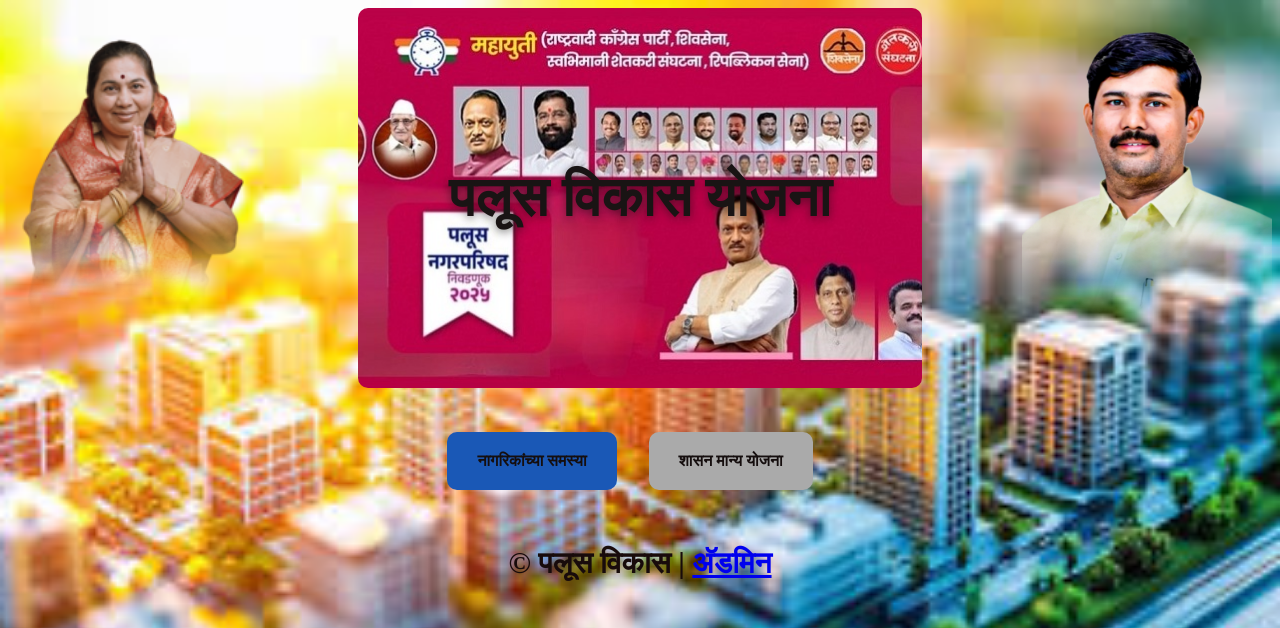
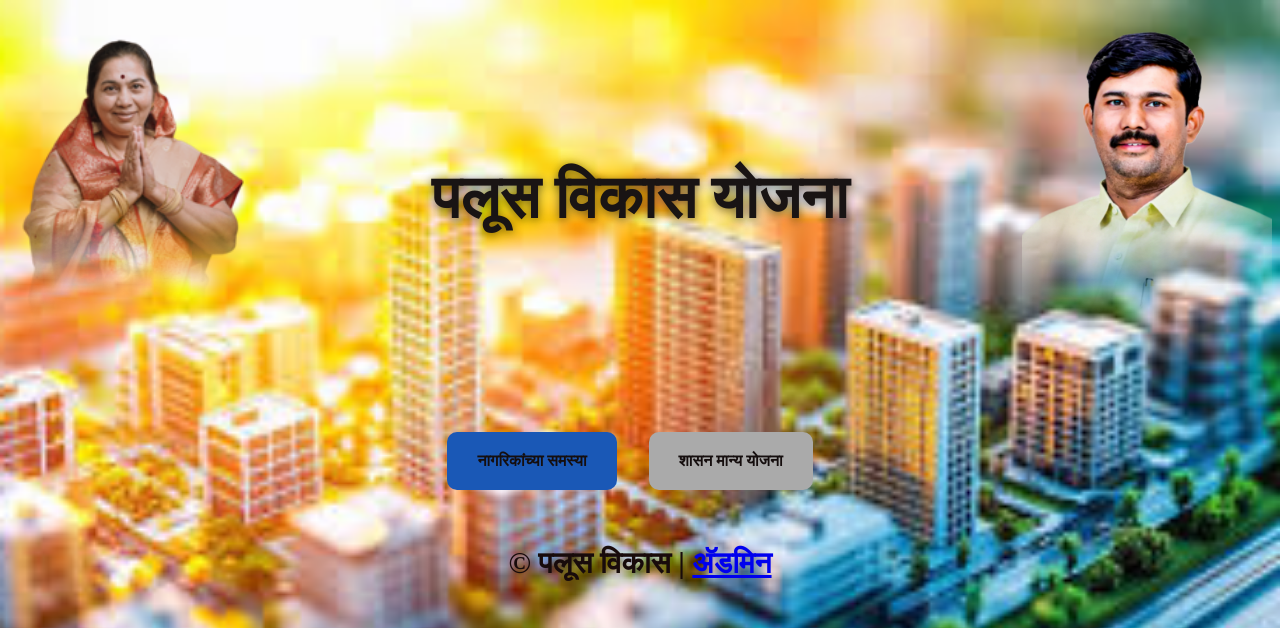
Before and after one commit to suvitandale/Palus-Vikas, a Flask app: page / in a window 1280 px wide. Shown: the top 628 px of the page. Run offline with Flask 3, Linux system fonts and the light colour scheme.

Commit message:
Updated complaint.html 2

```diff
--- a/static/css/styles.css
+++ b/static/css/styles.css
@@ -39,7 +39,7 @@
 }
 
 .title-area h1 {
-  font-size: 55px;
+  font-size: 60px;
   margin: 0;
   color: #191414;
   text-shadow: 0 2px 10px rgba(19, 16, 16, 0.6);
--- a/templates/index.html
+++ b/templates/index.html
@@ -15,7 +15,7 @@
 
 
 <!-- Center area uses a background image (set in CSS). Keep text inside for accessibility. -->
-<div class="title-area" style="background-image: url('/static/images/bg5.jpg'); background-size: cover; background-position: center;">
+<div class="title-area" >
   <h1>पलूस विकास योजना</h1>
 </div>
 
```
